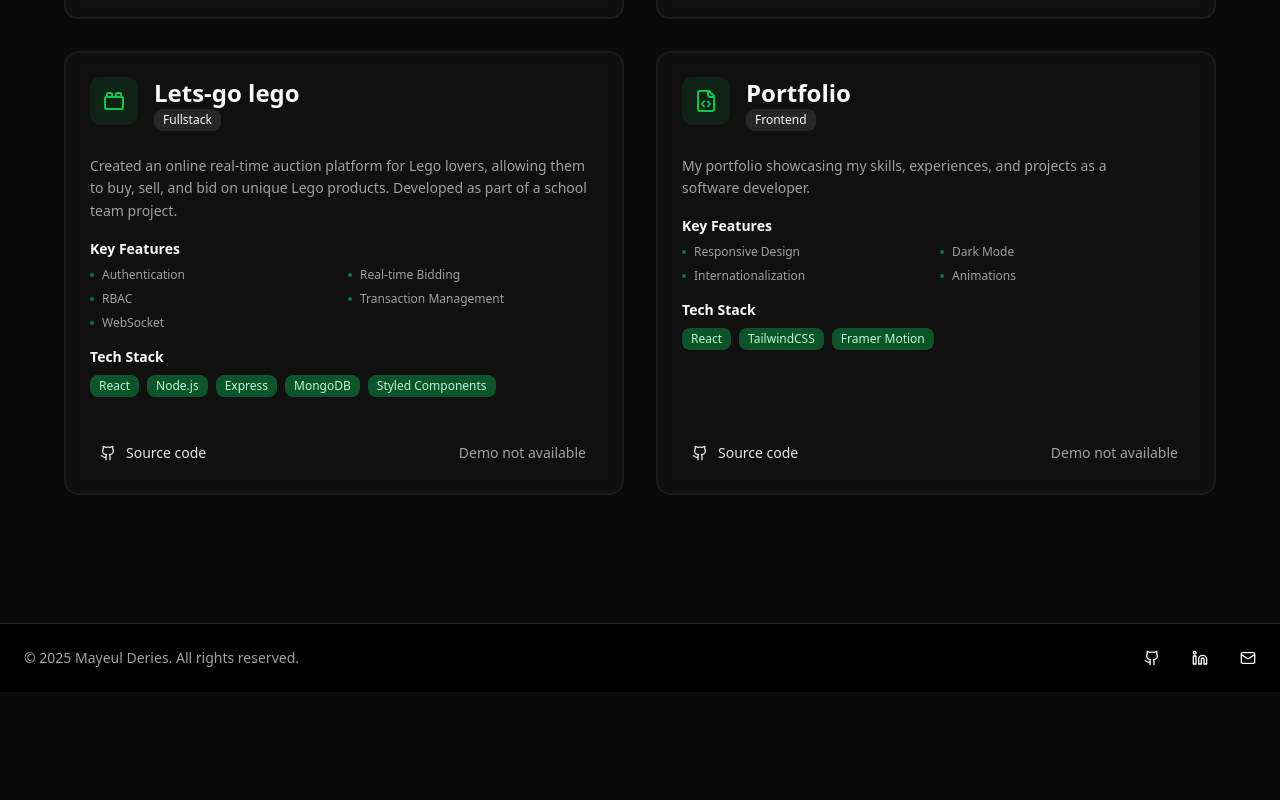
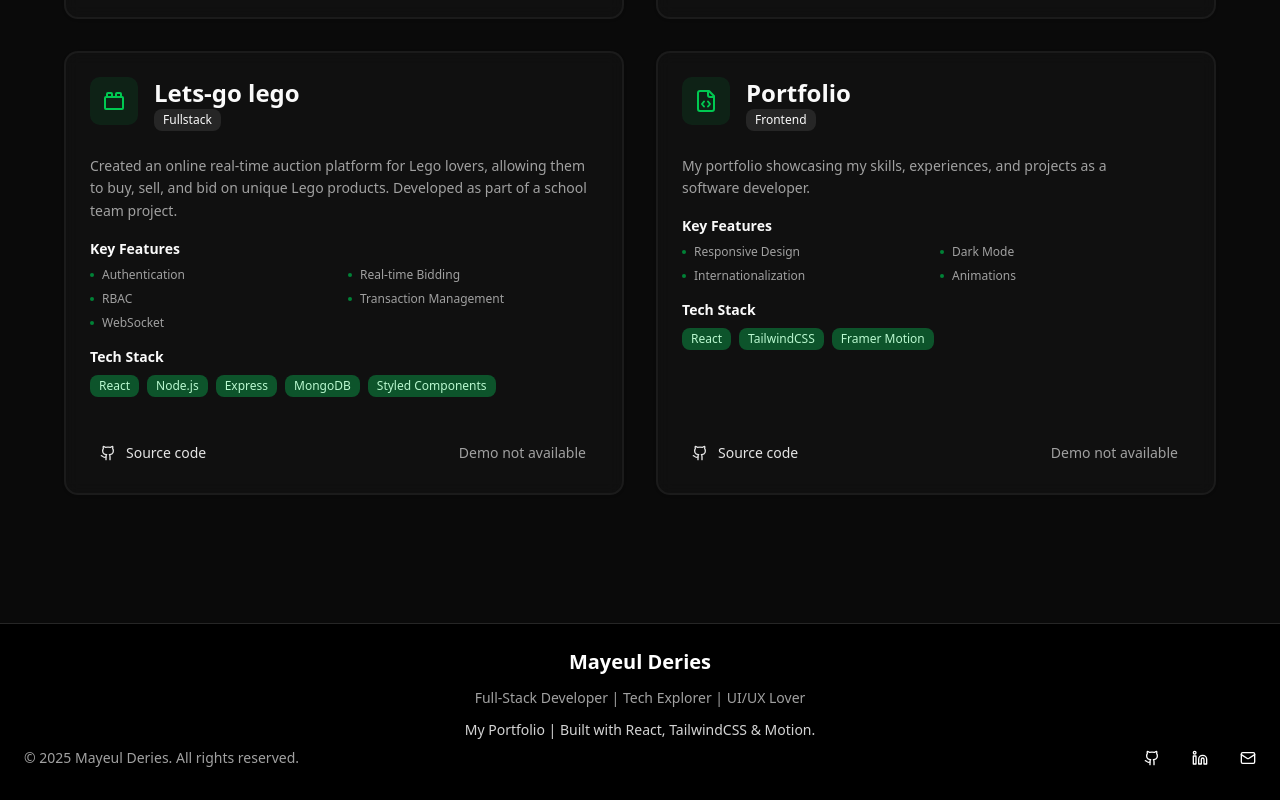
Before and after one commit to Mayeul-Deries/my-portfolio, a React (Vite) app: page / in a window 1280 px wide. Shown: the part 2896-3696 px from the top of the page. Before the commit the page ends 3588 px from the top, so only its background shows below. Built offline with nearby package versions, Linux system fonts and the light colour scheme.

Commit message:
feat: update footer

```diff
--- a/src/components/customs/Footer.tsx
+++ b/src/components/customs/Footer.tsx
@@ -8,8 +8,18 @@ export const Footer = () => {
 
   return (
     <footer className="bg-white dark:bg-black border-t border-gray-200 dark:border-neutral-800">
-      <div className="max-w-7xl mx-auto px-4 sm:px-6 py-6">
-        <div className="flex flex-col md:flex-row justify-between items-center">
+      <div className="max-w-7xl mx-auto px-4 sm:px-6 pt-6 pb-8">
+        <div className="flex flex-col items-center space-y-3">
+          <div className="text-xl font-bold text-black dark:text-white">Mayeul Deries</div>
+          <p className="text-center text-xs sm:text-sm text-muted-foreground caption max-w-lg">
+            {t("footer.rotating_texts.fullstack_dev")} | {t("footer.rotating_texts.tech_explorer")} |{" "}
+            {t("footer.rotating_texts.uiux_lover")}
+          </p>
+          <span className="w-full text-center sm:w-auto text-sm sm:text-sm text-gray-600 dark:text-neutral-300">
+            {t("footer.built_with")}
+          </span>
+        </div>
+        <div className="flex flex-col md:flex-row pt-2 justify-between items-center">
           <p className="text-sm text-gray-500 dark:text-neutral-400">
             © {currentYear} {t("footer.rights")}
           </p>
--- a/src/locales/en.json
+++ b/src/locales/en.json
@@ -99,6 +99,12 @@
     "languageChanged": "Language changed to English."
   },
   "footer": {
-    "rights": "Mayeul Deries. All rights reserved."
+    "rights": "Mayeul Deries. All rights reserved.",
+    "rotating_texts": {
+      "fullstack_dev": "Full-Stack Developer",
+      "tech_explorer": "Tech Explorer",
+      "uiux_lover": "UI/UX Lover"
+    },
+    "built_with": "My Portfolio | Built with React, TailwindCSS & Motion."
   }
 }
--- a/src/locales/fr.json
+++ b/src/locales/fr.json
@@ -10,7 +10,7 @@
       "rotating_texts": {
         "fullstack_dev": "Développeur Full-Stack",
         "tech_explorer": "Explorateur Technologique",
-        "uiux_lover": "Passionné de UI/UX"
+        "uiux_lover": "Passionné d'UI/UX"
       }
     },
     "experiences": {
@@ -111,6 +111,12 @@
     "languageChanged": "Langage changé en français."
   },
   "footer": {
-    "rights": "Mayeul Deries. Tous droits réservés."
+    "rights": "Mayeul Deries. Tous droits réservés.",
+    "rotating_texts": {
+      "fullstack_dev": "Développeur Full-Stack",
+      "tech_explorer": "Explorateur Technologique",
+      "uiux_lover": "Passionné d'UI/UX"
+    },
+    "built_with": "Mon Portfolio | Créé avec React, TailwindCSS & Motion."
   }
 }
```
